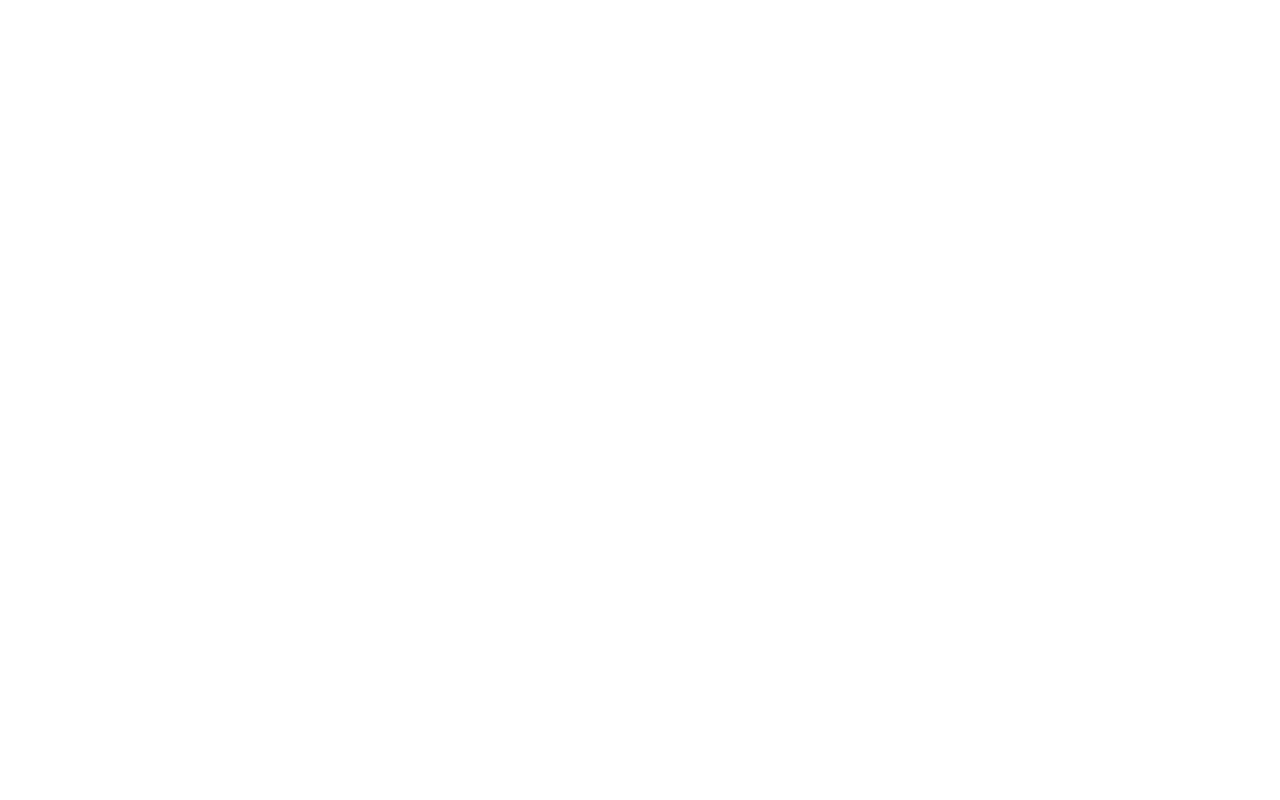
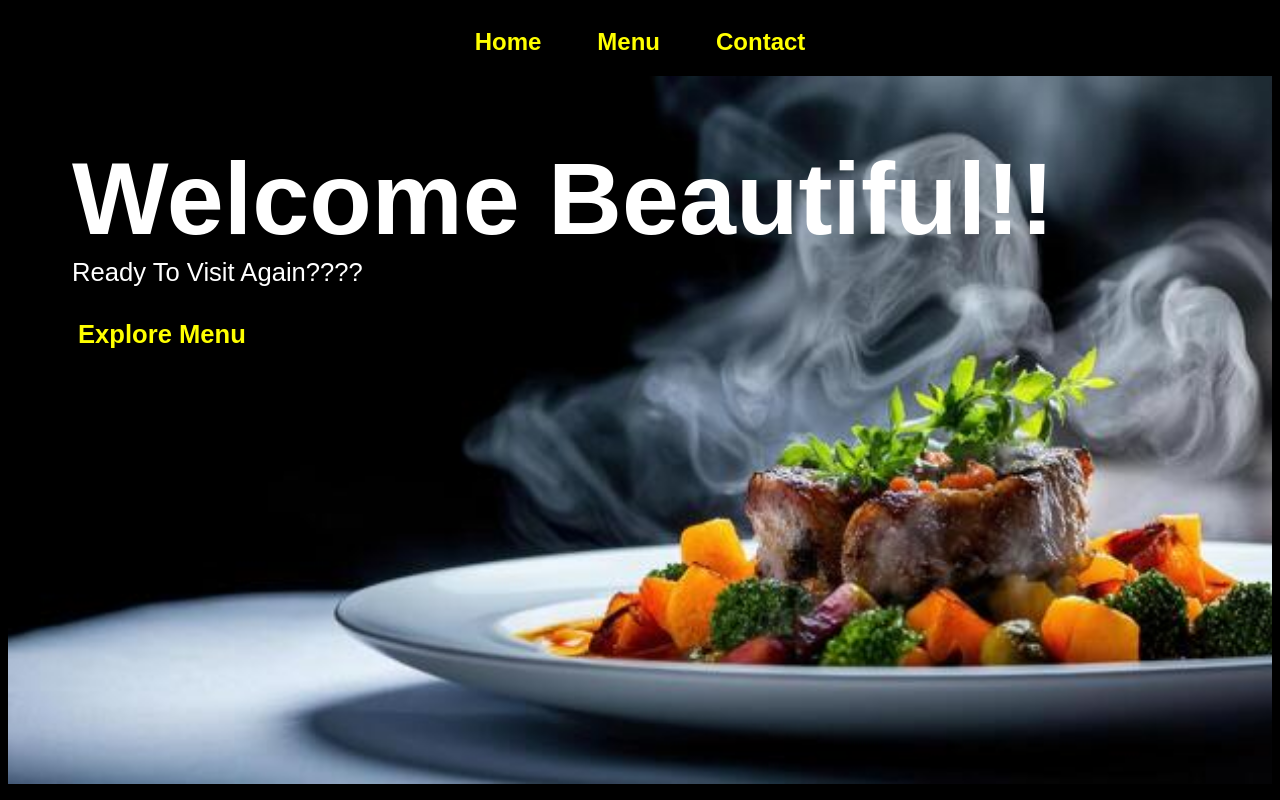
Before and after one commit to s-u-b-b-u/restaurant-page, a website built with webpack: page src/index.html in a window 1280 px wide. Built offline with nearby package versions, Linux system fonts and the light colour scheme; a web font is replaced by a local one.

Commit message:
Complete the homepage

```diff
--- a/package.json
+++ b/package.json
@@ -20,6 +20,7 @@
   "homepage": "https://github.com/s-u-b-b-u/restaurant-page#readme",
   "devDependencies": {
     "css-loader": "^7.1.4",
+    "html-loader": "^5.1.0",
     "html-webpack-plugin": "^5.6.7",
     "style-loader": "^4.0.0",
     "webpack": "^5.108.4",
--- a/src/greeting.js
+++ /dev/null
@@ -1 +0,0 @@
-export const greeting = "Hello subba reddy";
--- /dev/null
+++ b/src/home-page.js
@@ -0,0 +1,14 @@
+import hero from "./assets/hero.jpeg"
+
+export function homePage() {
+    return `
+        <div class="hero">
+			<img id="hero-image" src=${hero} alt="Hero image">
+			<div class="hero-content">
+				<p>Welcome Beautiful!!</p>
+				<p class="tagline">Ready To Visit Again????</p>
+				<button id="explore-button">Explore Menu</button>
+			</div>
+		</div>
+    `;
+}
--- a/src/index.html
+++ b/src/index.html
@@ -1,11 +1,20 @@
 <!DOCTYPE html>
 <html lang="en">
 <head>
-    <meta charset="UTF-8">
-    <meta name="viewport" content="width=device-width, initial-scale=1.0">
-    <title>Restaurant Page</title>
+	<meta charset="UTF-8">
+	<meta name="viewport" content="width=device-width, initial-scale=1.0">
+	<title>Restaurant Page</title>
 </head>
 <body>
+	<header>
+			<nav id="navbar">
+					<button class="nav-button" id="home">Home</button>
+					<button class="nav-button" id="menu">Menu</button>
+					<button class="nav-button" id="contact">Contact</button>
+			</nav>
+	</header>
+	<div id="content">
 
+	</div>
 </body>
 </html>
--- a/src/index.js
+++ b/src/index.js
@@ -1,3 +1,24 @@
-import { greeting  } from "./greeting.js";
+import { homePage  } from "./home-page.js";
+import "./styles.css"
 
-console.log(greeting);
+const menuTab = document.querySelector("#menu");
+const homeTab = document.querySelector("#home");
+const contactTab = document.querySelector("#contact");
+const content = document.querySelector("#content");
+
+// To click hometab after loading the DOM
+document.addEventListener("DOMContentLoaded", () => {
+    document.querySelector("button").click();
+});
+
+menuTab.addEventListener('click', () => {
+    content.innerHTML = ``;
+})
+
+homeTab.addEventListener('click', () => {
+    content.innerHTML = homePage();
+})
+
+contactTab.addEventListener('click', () => {
+    content.innerHTML = ``;
+})
--- /dev/null
+++ b/src/styles.css
@@ -0,0 +1,76 @@
+
+@import url('https://fonts.googleapis.com/css2?family=Stack+Sans+Notch:wght@200..700&display=swap');
+
+
+body {
+  font-family: 'Stack Sans Notch', sans-serif;
+  background-color: black;
+}
+
+header {
+    padding: 0.75rem 0.5rem;
+}
+
+#navbar {
+    display: flex;
+    justify-content: center;
+    gap: 2rem;
+}
+
+.nav-button {
+    padding: 0.5rem 0.75rem;
+    font-size: 1.5rem;
+    font-weight: 700;
+    background-color: black;
+    color: yellow;
+    border: none;
+    transition: all 100ms;
+}
+
+.hero {
+    position: relative;
+}
+
+#hero-image {
+    width: 100%;
+    height: auto;
+}
+
+.hero-content {
+    color: white;
+    position: absolute;
+    top: 8vh;
+    left: 5vw;
+}
+
+.hero-content p:first-child {
+    font-size: 8vw;
+    font-weight: 700;
+    margin: 0;
+}
+
+.tagline {
+    font-size: 2vw;
+    font-weight: 400;
+    margin: 0 0 2rem 0;
+}
+
+#explore-button {
+    font-size: 2vw;
+    color: yellow;
+    font-weight: 700;
+    border-radius: 0.5rem;
+    background-color: black;
+    border: none;
+    transition: all 100ms;
+}
+
+#explore-button:hover,
+.nav-button:hover {
+    cursor: pointer;
+}
+
+#explore-button:active,
+.nav-button:active {
+    transform: translateY(3px);
+}
--- a/webpack.config.js
+++ b/webpack.config.js
@@ -26,8 +26,12 @@ export default {
                 use: ["style-loader", "css-loader"],
             },
             {
+                test: /\.html$/i,
+                use: ["html-loader"],
+            },
+            {
                 test: /\.(jpg|png|jpeg|svg)$/i,
-                use: "asset/resource",
+                type: "asset/resource",
             },
         ]
     }
```
Also changed, not shown: src/assets/hero.jpeg (added), 1 other file.
